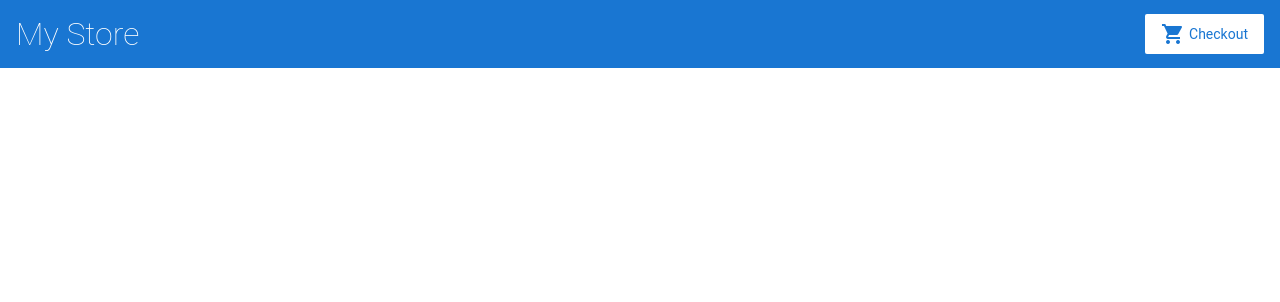
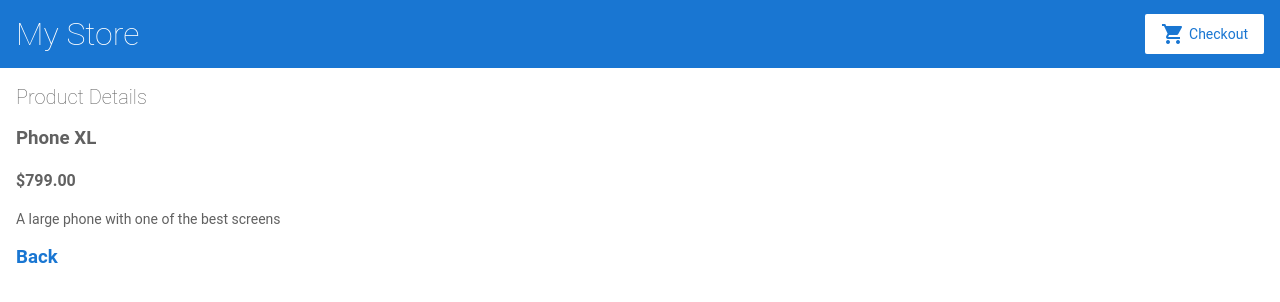
Before and after one commit to madasamys/angular-msample, an Angular app: page /products/0 in a window 1280 px wide. Before the commit this address led to /. Shown: the top 302 px of the page. Built offline with nearby package versions, Linux system fonts and the light colour scheme.

Commit message:
Added router for details

```diff
--- a/src/app/product-alerts/product-alerts.component.html
+++ b/src/app/product-alerts/product-alerts.component.html
@@ -1,3 +1,7 @@
 <p *ngIf="product.price > 700">
   <button (click)="notify.emit()">Notify Me</button>
 </p>
+
+<p *ngIf="product.price < 700">
+  <button (click)="onClickMe()">Onclick Me</button>
+</p>
--- a/src/app/product-alerts/product-alerts.component.ts
+++ b/src/app/product-alerts/product-alerts.component.ts
@@ -16,6 +16,8 @@
   ngOnInit() {
   }
 
-
+  onClickMe() {
+    window.alert('Onclick biutton displayed only when price less than 700!');
+  }
 
 }
--- /dev/null
+++ b/src/app/product-details/product-details.component.html
@@ -0,0 +1,13 @@
+<h2>Product Details</h2>
+
+<div *ngIf="product">
+  <h3>{{ product.name }}</h3>
+  <h4>{{ product.price | currency }}</h4>
+  <p>{{ product.description }}</p>
+
+</div>
+ <h3>
+    <a [title]="'Go back to product page'" [routerLink]="['/']">
+      Back
+    </a>
+  </h3>
--- /dev/null
+++ b/src/app/product-details/product-details.component.ts
@@ -0,0 +1,22 @@
+import { Component, OnInit } from '@angular/core';
+import { ActivatedRoute } from '@angular/router';
+import { products } from '../products';
+
+@Component({
+  selector: 'app-product-details',
+  templateUrl: './product-details.component.html',
+  styleUrls: ['./product-details.component.css']
+})
+export class ProductDetailsComponent implements OnInit {
+  product;
+  constructor(
+    private route: ActivatedRoute,
+  ) { }
+
+  ngOnInit() {
+    this.route.paramMap.subscribe(params => {
+    this.product = products[+params.get('productId')];
+  });
+  }
+
+}
--- a/src/app/product-list/product-list.component.html
+++ b/src/app/product-list/product-list.component.html
@@ -1,8 +1,8 @@
 <h2>Products</h2>
-<div *ngFor="let product of products">
+<div *ngFor="let product of products; index as productId">
 
  <h3>
-    <a [title]="product.name + ' details'">
+    <a [title]="product.name + ' details' " [routerLink]="['/products', productId]">
       {{ product.name }}
     </a>
   </h3>
```
Also changed, not shown: src/app/app.module.ts (+15 -15 lines), src/app/product-details/product-details.component.css (added).
